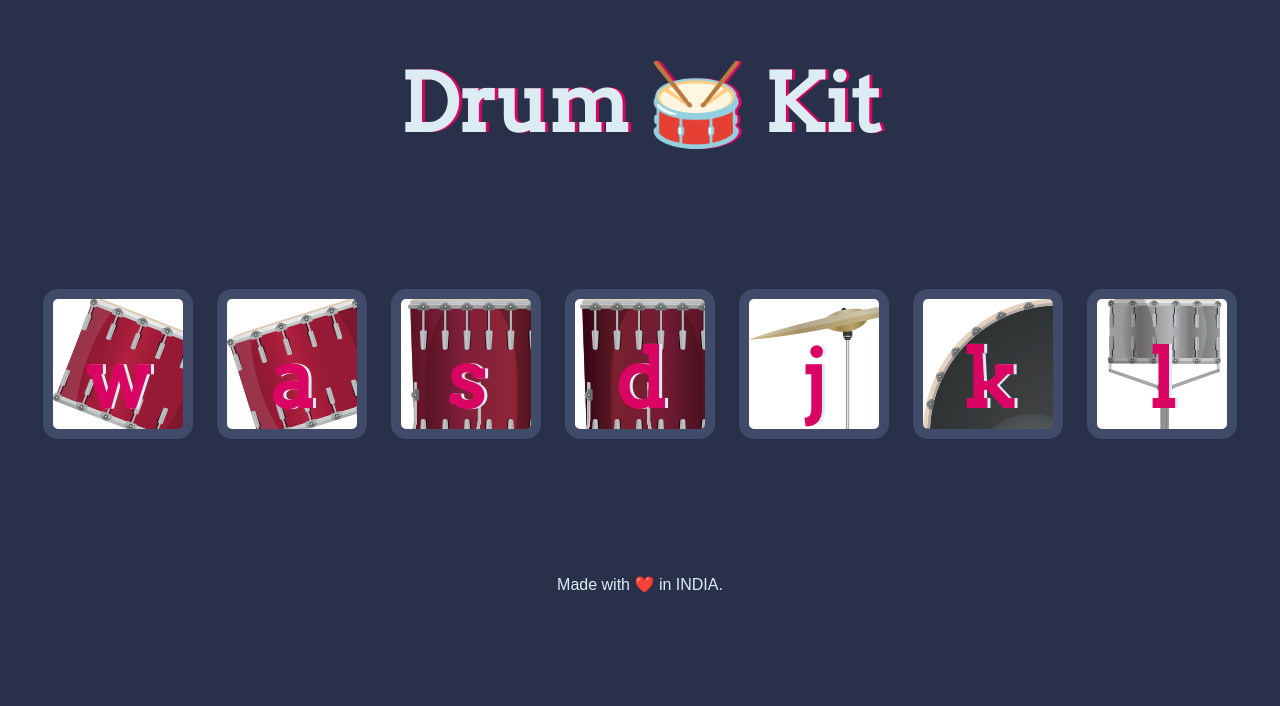
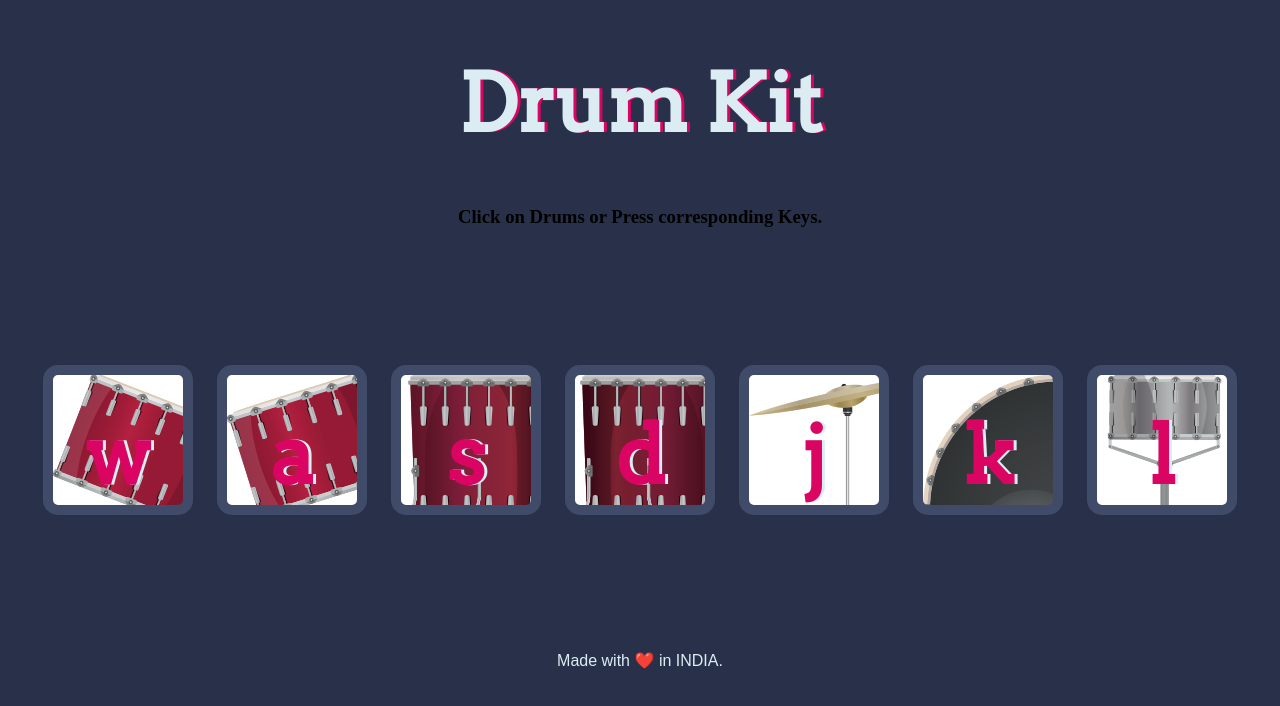
Before and after one commit to Saurabh-Shukla-G/Drum-kit, a plain HTML site: page index.html in a window 1280 px wide. Drawn offline with Linux system fonts and the light colour scheme.

Commit message:
Add user interface

```diff
--- a/index.html
+++ b/index.html
@@ -10,7 +10,8 @@
 
 <body>
 
-  <h1 id="title">Drum 🥁 Kit</h1>
+  <h1 id="title">Drum Kit</h1>
+  <h3>Click on Drums or Press corresponding Keys.</h3>
   <div class="set">
     <button class="w drum">w</button>
     <button class="a drum">a</button>
```
